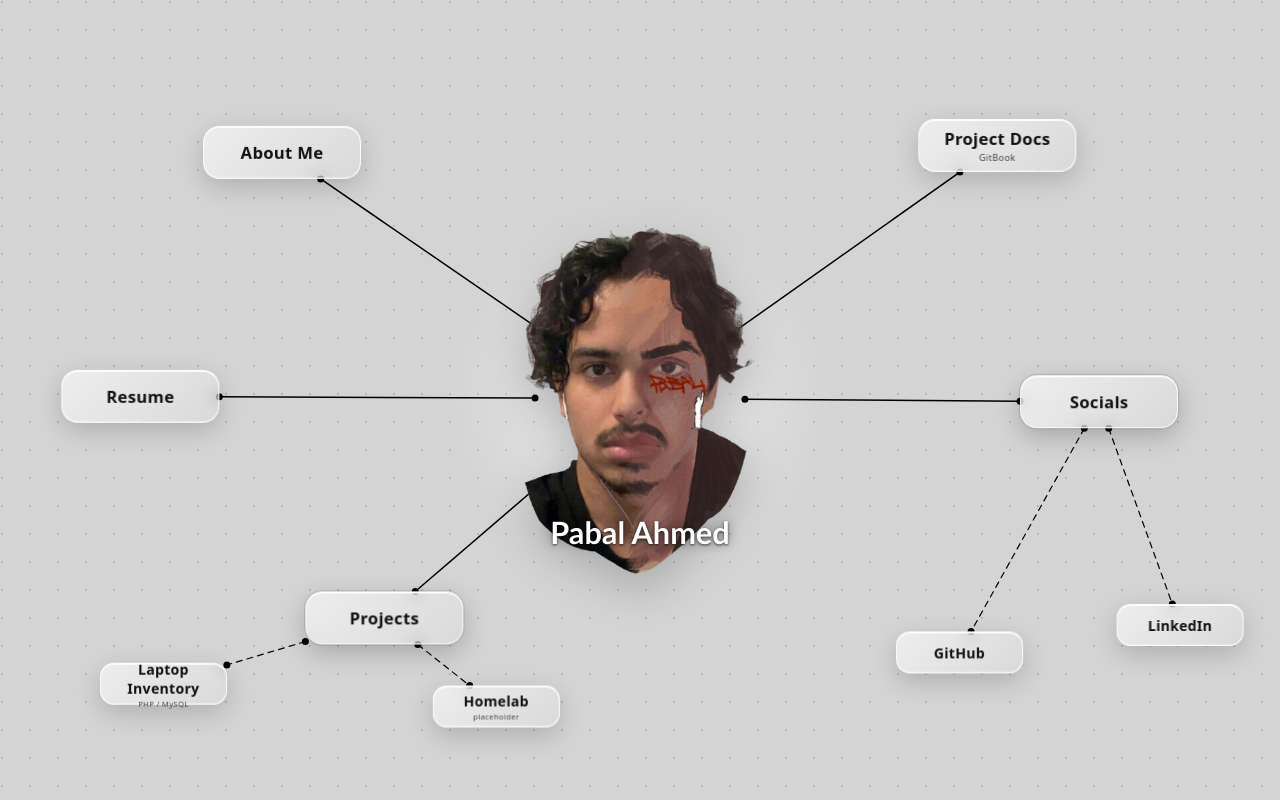
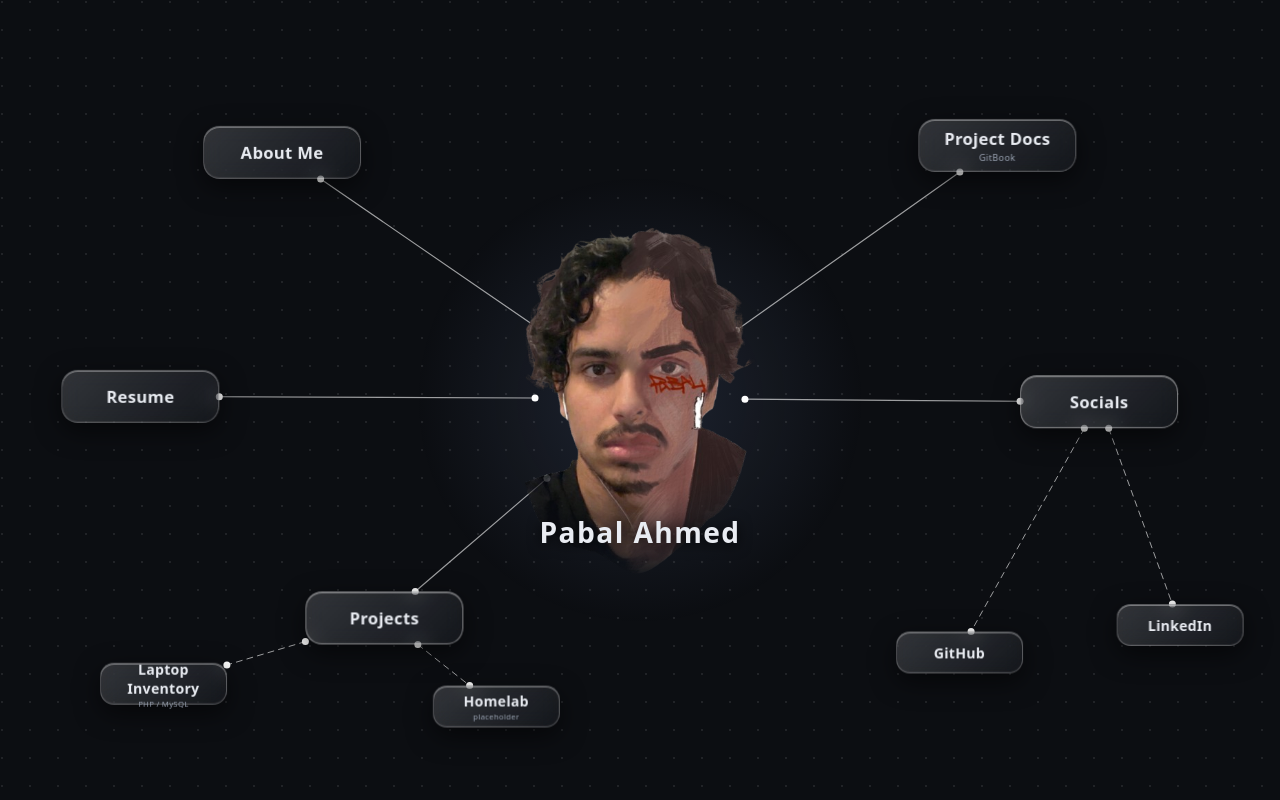
Before and after one commit to pabal95/pabal-portfolio, a plain HTML site: page index.html in a window 1280 px wide. Drawn offline with Linux system fonts and the light colour scheme.

Commit message:
adding some spice pt 2

```diff
--- a/app.js
+++ b/app.js
@@ -5,22 +5,6 @@
     var EASE = 0.08;       // smaller = floatier
     var FLOAT = 0.3;       // idle bob size (stage units)
     var INTRO_MS = 1700;   // shining text shows at least this long
-    var RESPIN_MS = 12000; // name re-spins this often
-
-    // Font roulette. LAST one is where it lands. System fonts only: no downloads.
-    var FONTS = [
-        { f: 'Impact, Haettenschweiler, sans-serif',                w: 400, s: 'normal' },
-        { f: 'Georgia, "Times New Roman", serif',                   w: 700, s: 'italic' },
-        { f: '"Courier New", Courier, monospace',                   w: 700, s: 'normal' },
-        { f: '"Brush Script MT", "Segoe Script", cursive',          w: 400, s: 'italic' },
-        { f: '"Trebuchet MS", sans-serif',                          w: 700, s: 'normal' },
-        { f: '"Palatino Linotype", Palatino, serif',                w: 700, s: 'normal' },
-        { f: '"Arial Black", Gadget, sans-serif',                   w: 900, s: 'normal' },
-        { f: '"Lucida Console", Monaco, monospace',                 w: 400, s: 'normal' },
-        { f: 'Copperplate, "Copperplate Gothic Light", fantasy',    w: 700, s: 'normal' },
-        { f: '"Segoe UI", system-ui, sans-serif',                   w: 700, s: 'normal' }
-    ];
-    var FINAL = FONTS.length - 1;
 
     var stage = document.getElementById('stage');
     var svg = document.getElementById('links');
@@ -144,33 +128,6 @@
         bg.style.backgroundPosition = '0 0, ' + (-mx * 14) + 'px ' + (-my * 14) + 'px';
     }
 
-    // ---- font roulette: spins fast, slows down, lands ----
-    var spinning = false, lastFont = -1;
-    function applyFont(i) {
-        var f = FONTS[i];
-        nameEl.style.fontFamily = f.f;
-        nameEl.style.fontWeight = f.w;
-        nameEl.style.fontStyle = f.s;
-        lastFont = i;
-    }
-    function spin() {
-        if (spinning || reduce || document.hidden) return;
-        spinning = true;
-        var delay = 60;
-        (function step() {
-            if (delay > 300) { applyFont(FINAL); spinning = false; return; }
-            var n;
-            do { n = Math.floor(Math.random() * FINAL); } while (n === lastFont);
-            applyFont(n);
-            delay *= 1.16;
-            setTimeout(step, delay);
-        })();
-    }
-    applyFont(FINAL);
-    nameEl.addEventListener('pointerenter', spin);
-    nameEl.addEventListener('click', spin);
-    setInterval(spin, RESPIN_MS);
-
     // ---- intro: shining text, then build the diagram piece by piece ----
     function show(it, ms) {
         setTimeout(function () {
@@ -189,7 +146,6 @@
         var t2 = list.filter(function (it) { return it.parent !== 'face'; });
         t1.forEach(function (it, i) { show(it, base + i * step); });
         t2.forEach(function (it, j) { show(it, base + t1.length * step + 250 + j * step); });
-        setTimeout(spin, base + list.length * step + 600);
     }
 
     var finished = false;
--- a/style.css
+++ b/style.css
@@ -1,9 +1,18 @@
+:root {
+    color-scheme: dark;
+    --bg: #0c0e12;
+    --ink: #e9ecf2;
+    --ink-dim: #9aa3b2;
+    --line: rgba(255, 255, 255, 0.6);
+}
+
 * { box-sizing: border-box; }
 
 html, body {
     margin: 0;
     height: 100%;
-    background: #d4d4d4;
+    background: var(--bg);
+    color: var(--ink);
     font-family: system-ui, -apple-system, 'Segoe UI', sans-serif;
     overflow: hidden;
 }
@@ -22,7 +31,7 @@ body {
     z-index: 50;
     align-items: center;
     justify-content: center;
-    background: #d4d4d4;
+    background: var(--bg);
     transition: opacity 0.6s ease, visibility 0.6s;
 }
 .js #loader { display: flex; }
@@ -33,8 +42,8 @@ body {
     font-size: clamp(1.4rem, 3vw, 2.2rem);
     font-weight: 600;
     letter-spacing: 0.14em;
-    color: #5b5b5b;
-    background: linear-gradient(105deg, #5b5b5b 40%, #ffffff 50%, #5b5b5b 60%) -50% 0 / 200% 100% no-repeat;
+    color: #5c6270;
+    background: linear-gradient(105deg, #5c6270 40%, #ffffff 50%, #5c6270 60%) -50% 0 / 200% 100% no-repeat;
     -webkit-background-clip: text;
     background-clip: text;
     -webkit-text-fill-color: transparent;
@@ -52,8 +61,8 @@ body {
     z-index: 0;
     pointer-events: none;
     background:
-        radial-gradient(circle 280px at var(--mx, 50%) var(--my, 50%), rgba(255,255,255,0.55), transparent 70%),
-        radial-gradient(rgba(0,0,0,0.13) 1px, transparent 1.6px);
+        radial-gradient(circle 320px at var(--mx, 50%) var(--my, 50%), rgba(130, 155, 210, 0.16), transparent 70%),
+        radial-gradient(rgba(255, 255, 255, 0.09) 1px, transparent 1.6px);
     background-size: 100% 100%, 28px 28px;
 }
 
@@ -77,14 +86,14 @@ body {
     overflow: visible;
 }
 #links line {
-    stroke: #000;
-    stroke-width: 1.5;
+    stroke: var(--line);
+    stroke-width: 1.2;
     stroke-linecap: round;
 }
-#links line.dash { stroke-dasharray: 6 5; stroke-width: 1.2; }
-#links circle { fill: #000; }
+#links line.dash { stroke-dasharray: 6 5; stroke-width: 1; }
+#links circle { fill: #fff; }
 
-/* Face = the cloud. Stays still. */
+/* Face = the cloud. Still. Edges melt into the background. */
 .face {
     position: absolute;
     left: 0;
@@ -93,10 +102,11 @@ body {
     z-index: 2;
     pointer-events: none;
     user-select: none;
-    filter: drop-shadow(0 14px 22px rgba(0,0,0,0.22));
+    -webkit-mask-image: radial-gradient(ellipse 70% 58% at 50% 40%, #000 62%, transparent 100%);
+    mask-image: radial-gradient(ellipse 70% 58% at 50% 40%, #000 62%, transparent 100%);
 }
 
-/* Name sits on the shirt, under the chin. Font roulette changes its font. */
+/* Name on the shirt, fixed font */
 .face-name {
     position: absolute;
     left: 50%;
@@ -104,15 +114,12 @@ body {
     transform: translate(-50%, -50%);
     z-index: 4;
     margin: 0;
-    height: 1.4em;
-    display: flex;
-    align-items: center;
     white-space: nowrap;
-    font-size: 2.4em;
+    font-size: 2.2em;
     font-weight: 700;
-    color: #fff;
-    text-shadow: 0 1px 3px rgba(0,0,0,0.7), 0 0 14px rgba(0,0,0,0.45);
-    cursor: default;
+    letter-spacing: 0.05em;
+    color: var(--ink);
+    text-shadow: 0 2px 14px rgba(0, 0, 0, 0.85);
     user-select: none;
 }
 
@@ -136,32 +143,33 @@ body {
     font-weight: 600;
     letter-spacing: 0.02em;
     text-decoration: none;
-    color: #111;
+    color: var(--ink);
     border-radius: 1em;
-    background: linear-gradient(135deg, rgba(255,255,255,0.6), rgba(255,255,255,0.14));
-    border: 1px solid rgba(255,255,255,0.85);
+    background: linear-gradient(135deg, rgba(255, 255, 255, 0.16), rgba(255, 255, 255, 0.04));
+    border: 1px solid rgba(255, 255, 255, 0.22);
     box-shadow:
-        0 8px 26px rgba(0,0,0,0.18),
-        inset 0 1px 0 rgba(255,255,255,0.95),
-        inset 0 -1px 0 rgba(255,255,255,0.3);
-    backdrop-filter: blur(8px) saturate(160%);
-    -webkit-backdrop-filter: blur(8px) saturate(160%);
-    transition: transform 0.2s ease, box-shadow 0.2s ease, background 0.2s ease;
+        0 8px 26px rgba(0, 0, 0, 0.55),
+        inset 0 1px 0 rgba(255, 255, 255, 0.35),
+        inset 0 -1px 0 rgba(255, 255, 255, 0.06);
+    backdrop-filter: blur(10px) saturate(150%);
+    -webkit-backdrop-filter: blur(10px) saturate(150%);
+    transition: transform 0.2s ease, box-shadow 0.2s ease, background 0.2s ease, border-color 0.2s ease;
 }
 .glass small {
     font-size: 0.55em;
     font-weight: 400;
-    color: #444;
+    color: var(--ink-dim);
     margin-top: 0.15em;
 }
 .glass:hover {
     transform: scale(1.07);
-    background: linear-gradient(135deg, rgba(255,255,255,0.8), rgba(255,255,255,0.28));
-    box-shadow: 0 12px 34px rgba(0,0,0,0.26), inset 0 1px 0 #fff;
+    background: linear-gradient(135deg, rgba(255, 255, 255, 0.26), rgba(255, 255, 255, 0.08));
+    border-color: rgba(255, 255, 255, 0.45);
+    box-shadow: 0 12px 34px rgba(0, 0, 0, 0.65), inset 0 1px 0 rgba(255, 255, 255, 0.5);
 }
-.glass:focus-visible { outline: 2px solid #111; outline-offset: 3px; }
+.glass:focus-visible { outline: 2px solid #fff; outline-offset: 3px; }
 
-.hub .glass  { border-color: #fff; box-shadow: 0 8px 26px rgba(0,0,0,0.22), inset 0 1px 0 #fff, 0 0 0 1px rgba(0,0,0,0.15); }
+.hub .glass  { border-color: rgba(255, 255, 255, 0.4); }
 .leaf .glass { font-size: 1.1em; width: 9em; height: 3em; }
 
 /* ---------- Reveal after intro (only when JS is on) ---------- */
@@ -200,7 +208,6 @@ body {
         position: static;
         transform: none;
         font-size: 2rem;
-        color: #111;
         text-shadow: none;
     }
     .node {
@@ -214,6 +221,6 @@ body {
 
 @media (prefers-reduced-motion: reduce) {
     .glass { transition: none; }
-    .shine { animation: none; -webkit-text-fill-color: #5b5b5b; }
+    .shine { animation: none; -webkit-text-fill-color: #8b93a3; }
     .js .face, .js .face-name, .js .node, .js #links line, .js #links circle { transition: none; }
 }
```
